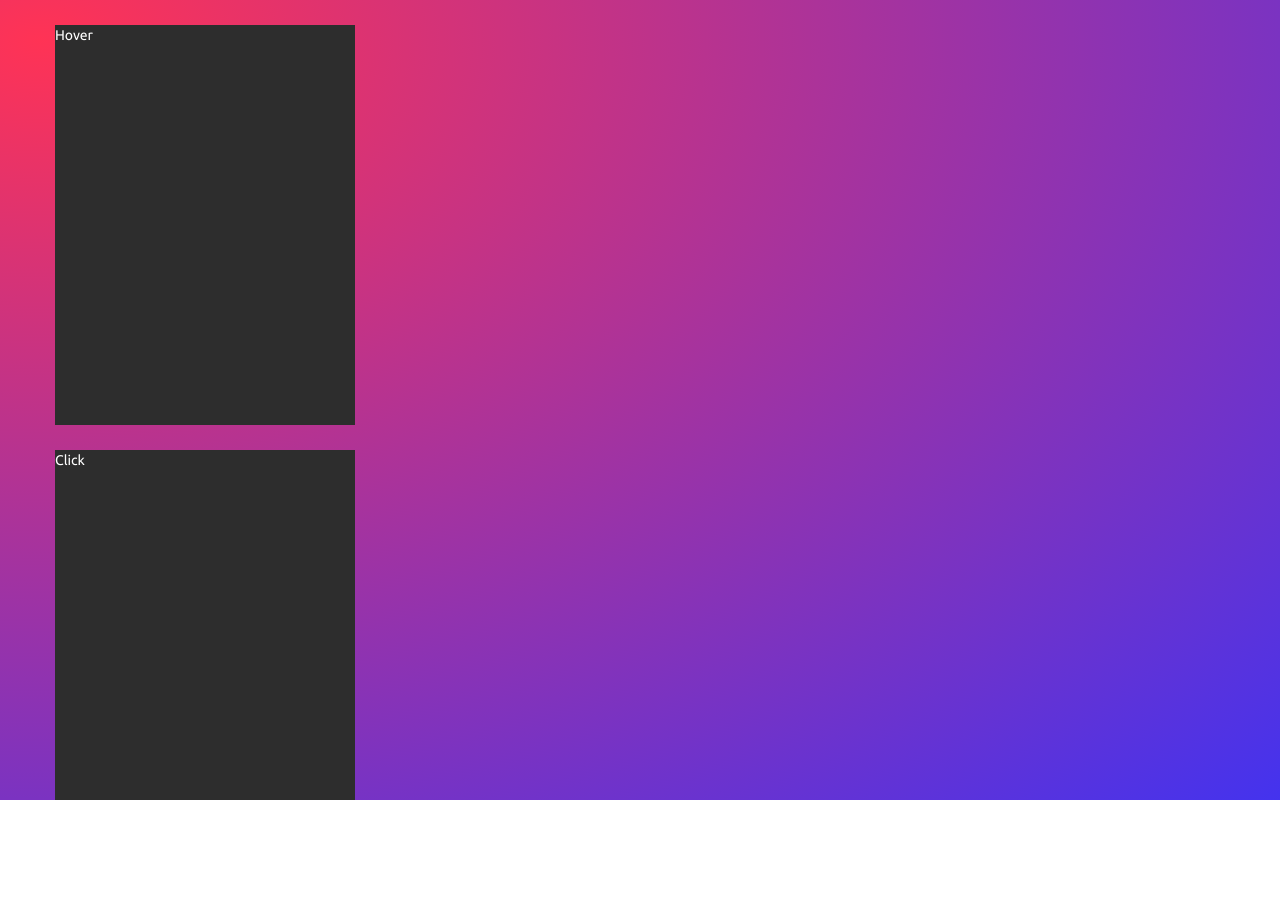
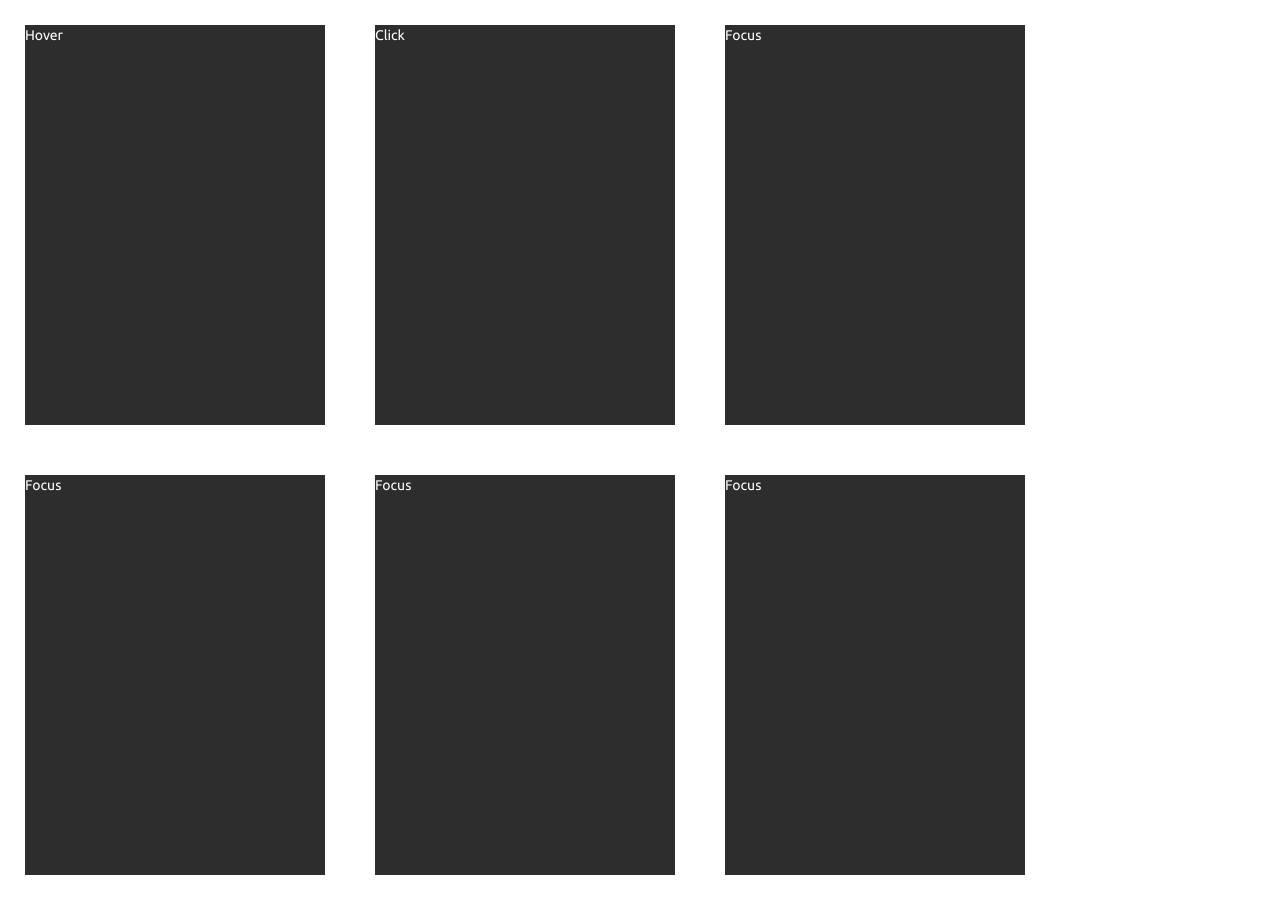
Before and after one commit to jiangk8/Recipes, a Next.js app in the folder recipes/: page /styled-components in a window 1280 px wide. Before the commit this address had no page. Before the commit the page ends 800 px from the top, so only its background shows below. Built offline with nearby package versions, Linux system fonts and the light colour scheme.

Commit message:
FlipCard

```diff
--- a/recipes/components/FlipCard.jsx
+++ b/recipes/components/FlipCard.jsx
@@ -1,13 +1,12 @@
 import { useState } from "react";
 import cn from "classnames";
+import {} from "./styled-components";
 
 function FlipCard({ card }) {
   const [showBack, setShowBack] = useState(false);
 
   function handleClick() {
-    if (card.variant === "click") {
-      setShowBack(!showBack);
-    }
+    setShowBack(!showBack);
   }
 
   return (
@@ -15,7 +14,6 @@ function FlipCard({ card }) {
       <div
         className={cn("flip-card-inner", {
           showBack,
-          "hover-trigger": card.variant === "hover",
         })}
       >
         <div className='card front'>
--- /dev/null
+++ b/recipes/components/styled-components.jsx
@@ -0,0 +1 @@
+import styled from "styled-components";
--- a/recipes/package.json
+++ b/recipes/package.json
@@ -24,6 +24,7 @@
     "react-bootstrap": "^2.7.2",
     "react-dom": "18.2.0",
     "sass": "^1.58.3",
+    "styled-components": "^5.3.6",
     "typescript": "4.9.4"
   }
 }
--- a/recipes/pages/_app.tsx
+++ b/recipes/pages/_app.tsx
@@ -1,6 +1,7 @@
-import '../styles/globals.css'
-import type { AppProps } from 'next/app'
+import "../styles/globals.css";
+import type { AppProps } from "next/app";
 import FlipCard from "../components/FlipCard";
+import { Container, Row } from "./styled-components";
 
 import "bootstrap/dist/css/bootstrap.min.css";
 import "./styles.scss";
@@ -8,34 +9,44 @@ import "./styles.scss";
 const cards = [
   {
     id: "1",
-    variant: "hover",
     front: "Hover",
-    back: "Back"
+    back: "Back",
   },
   {
     id: "2",
-    variant: "click",
     front: "Click",
-    back: "Back"
+    back: "Back",
   },
   {
     id: "3",
-    variant: "focus",
     front: "Focus",
-    back: "Back"
-  }
+    back: "Back",
+  },
+  {
+    id: "3",
+    front: "Focus",
+    back: "Back",
+  },
+  {
+    id: "3",
+    front: "Focus",
+    back: "Back",
+  },
+  {
+    id: "3",
+    front: "Focus",
+    back: "Back",
+  },
 ];
 
 export default function App() {
   return (
-    <div className="container">
-      <div className="row h-100">
-        <div className="col d-flex flex-column flex-md-row justify-content-around align-items-center">
-          {cards.map((card) => (
-            <FlipCard key={card.id} card={card} />
-          ))}
-        </div>
-      </div>
-    </div>
+    <Container>
+      <Row>
+        {cards.map((card) => (
+          <FlipCard key={card.id} card={card} />
+        ))}
+      </Row>
+    </Container>
   );
 }
--- /dev/null
+++ b/recipes/pages/styled-components.jsx
@@ -0,0 +1,13 @@
+import styled from "styled-components";
+
+export const Container = styled.div`
+  height: auto;
+`;
+
+export const Row = styled.div`
+  display: flex;
+  flex-flow: row wrap;
+  height: 100%;
+  justify-content: flex-start;
+  align-items: center;
+`;
--- a/recipes/pages/styles.scss
+++ b/recipes/pages/styles.scss
@@ -2,23 +2,14 @@
 
 body {
   font-family: 'Ubuntu', sans-serif;
-  background-image: radial-gradient(farthest-corner at 40px 40px,
-  #f35 0%, #43e 100%);
 }
 
-.container {
-  height: 100vh;
-}
 
 .flip-card-outer {
   width: 300px;
   height: 400px;
-  margin: 25px 0;
+  margin: 25px 25px;
 
-  &.focus-trigger:focus {
-    outline: 5px solid greenyellow;
-    outline-offset: 5px;
-  }
 
   .flip-card-inner {
     transform-style: preserve-3d;
@@ -27,9 +18,6 @@ body {
     width: inherit;
     height: inherit;
 
-    &.hover-trigger:hover {
-      transform: rotateY(180deg);
-    }
 
     &.showBack {
       transform: rotateY(180deg);
@@ -51,7 +39,7 @@ body {
 
       &.back {
         transform: rotateY(180deg);
-        background-color: #fff;
+        background-color: #ab6666;
         color: #2d2d2d;
       }
     }
```
Also changed, not shown: recipes/pages/index.tsx (+26 -20 lines), 1 other file (tests, documents, lock files or other folders).
